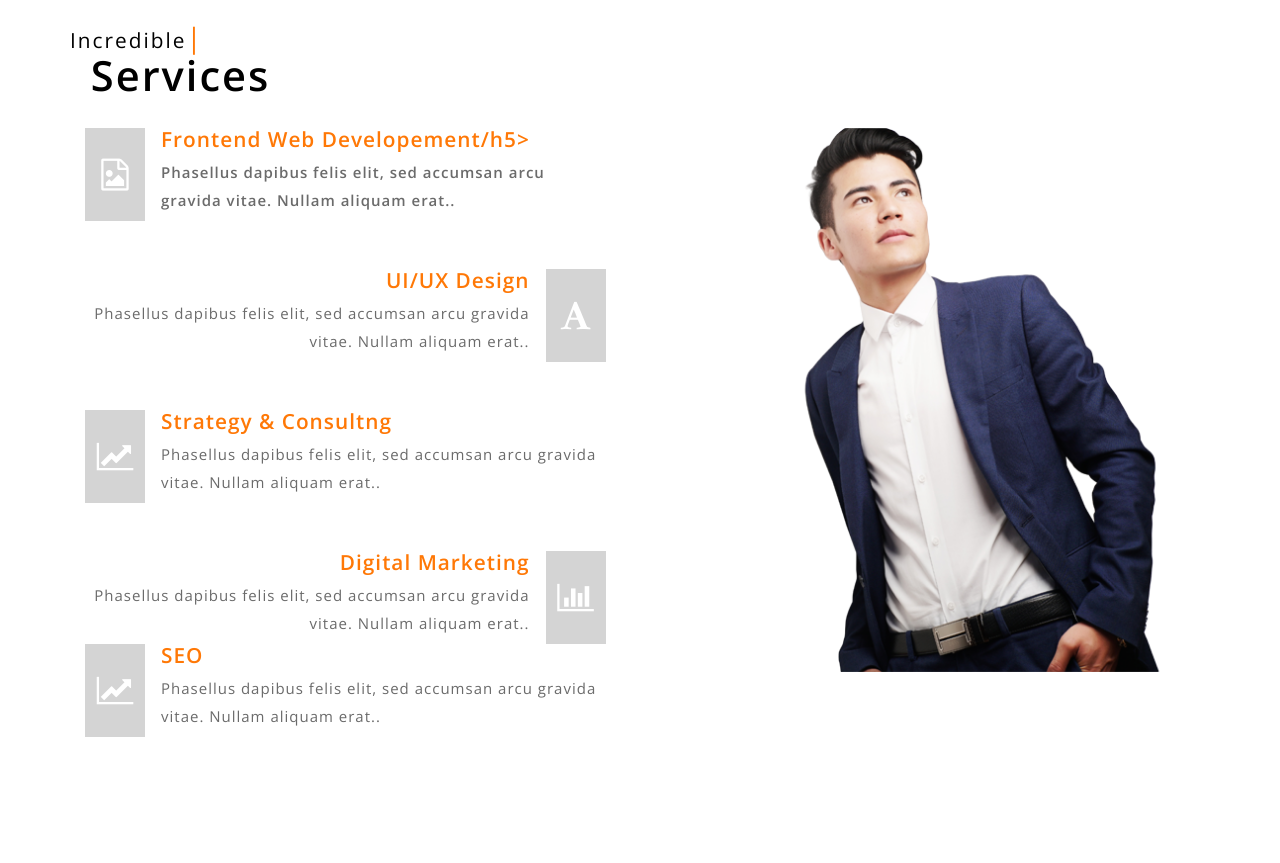
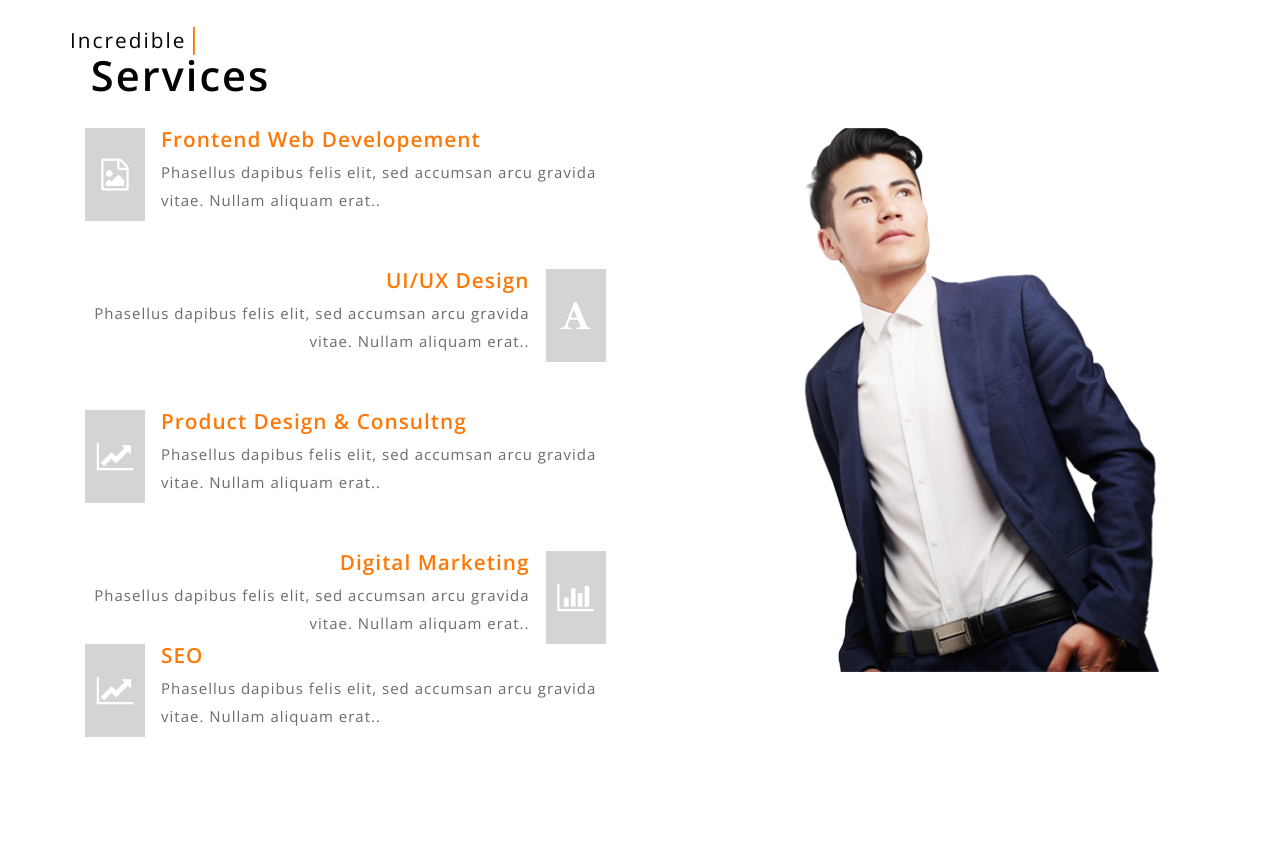
Before and after one commit to hamiltonbarnes/hamiltonbarnes.github.io, a plain HTML site: page index.html in a window 1280 px wide. Shown: the part 1780-2643 px from the top of the page. Drawn offline with nearby package versions, Linux system fonts and the light colour scheme.

Commit message:
Add new changes to the services

```diff
--- a/index.html
+++ b/index.html
@@ -247,7 +247,7 @@
 						<span class="fa fa-file-image-o" aria-hidden="true"></span>
 					</div>
 					<div class="icon-right text-left">
-						<h5>Frontend Web Developement/h5>
+						<h5>Frontend Web Developement</h5>
 						<p>Phasellus dapibus felis elit, sed accumsan arcu gravida vitae. Nullam aliquam erat..</p>
 					</div>
 					<div class="clearfix"> </div>
@@ -267,7 +267,7 @@
 						<span class="fa fa-line-chart" aria-hidden="true"></span>
 					</div>
 					<div class="icon-right text-left">
-						<h5>Strategy & Consultng</h5>
+						<h5>Product Design & Consultng</h5>
 						<p>Phasellus dapibus felis elit, sed accumsan arcu gravida vitae. Nullam aliquam erat..</p>
 					</div>
 					<div class="clearfix"> </div>
```
